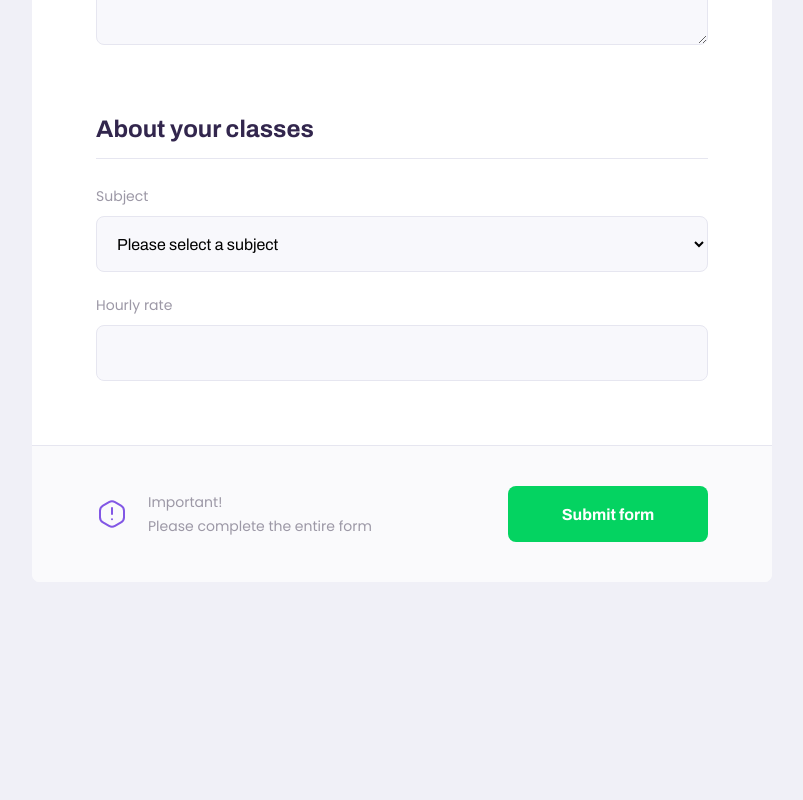
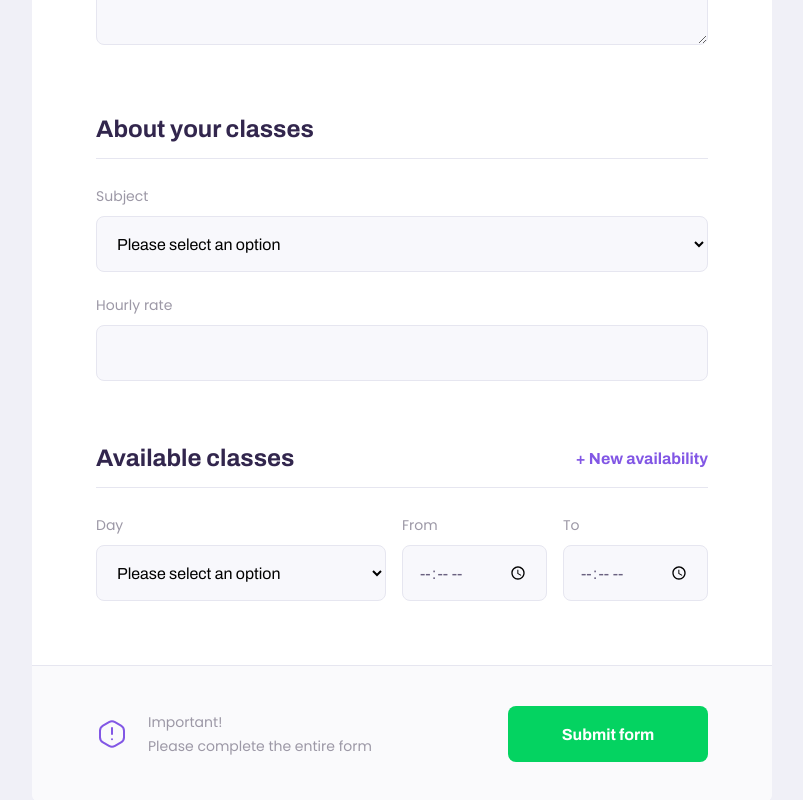
Before and after one commit to feernandobraga/next-level-week-2, a React (Create React App) app in the folder web/: page /give-classes in a window 1280 px wide. Shown: the part 902-1702 px from the top of the page, without its empty margins (238-1041 px from the left). Before the commit the page ends 1484 px from the top, so only its background shows below. Built offline with nearby package versions, Linux system fonts and the light colour scheme.

Commit message:
add state to handle multiple schedules for classes

```diff
--- a/web/src/components/Select/index.tsx
+++ b/web/src/components/Select/index.tsx
@@ -15,9 +15,9 @@
   return (
     <div className="select-block">
       <label htmlFor={name}>{label}</label>
-      <select id={name} {...rest}>
-        <option value="" disabled selected hidden>
-          Please select a subject
+      <select defaultValue="" id={name} {...rest}>
+        <option value="" disabled hidden>
+          Please select an option
         </option>
         {options.map((option) => {
           return (
--- a/web/src/pages/TeacherForm/index.tsx
+++ b/web/src/pages/TeacherForm/index.tsx
@@ -1,4 +1,4 @@
-import React from "react";
+import React, { useState } from "react";
 import Input from "../../components/Input";
 import PageHeader from "../../components/PageHeader";
 
@@ -9,6 +9,12 @@
 import Select from "../../components/Select";
 
 function TeacherForm() {
+  const [scheduleItems, setScheduleItems] = useState([{ week_day: 0, from: "", to: "" }]);
+
+  function addNewScheduleItem() {
+    setScheduleItems([...scheduleItems, { week_day: 0, from: "", to: "" }]);
+  }
+
   return (
     <div id="page-teacher-form" className="container">
       <PageHeader
@@ -43,6 +49,37 @@
           <Input name="cost" label="Hourly rate " />
         </fieldset>
 
+        <fieldset>
+          <legend>
+            Available classes
+            <button type="button" onClick={addNewScheduleItem}>
+              + New availability
+            </button>
+          </legend>
+
+          {scheduleItems.map((scheduleItem) => {
+            return (
+              <div key={scheduleItem.week_day} className="schedule-item">
+                <Select
+                  name="week_day"
+                  label="Day"
+                  options={[
+                    { value: "0", label: "Sunday" },
+                    { value: "1", label: "Monday" },
+                    { value: "2", label: "Tuesday" },
+                    { value: "3", label: "Wednesday" },
+                    { value: "4", label: "Thursday" },
+                    { value: "5", label: "Friday" },
+                    { value: "6", label: "Saturday" },
+                  ]}
+                />
+                <Input name="from" label="From" type="time" />
+                <Input name="to" label="To" type="time" />
+              </div>
+            );
+          })}
+        </fieldset>
+
         <footer>
           <p>
             <img src={warningIcon} alt="Important Warning" />
--- a/web/src/pages/TeacherForm/styles.css
+++ b/web/src/pages/TeacherForm/styles.css
@@ -36,6 +36,19 @@
   width: 100%;
   padding-bottom: 1.6rem;
   border-bottom: 1px solid var(--color-line-in-white);
+}
+
+#page-teacher-form main fieldset legend button {
+  background: none;
+  border: 0;
+  color: var(--color-primary);
+  font: 700 1.6rem Archivo;
+  cursor: pointer;
+  transition: color 0.2s;
+}
+
+#page-teacher-form main fieldset legend button:hover {
+  color: var(--color-primary-dark);
 }
 
 #page-teacher-form main fieldset .input-block + .textarea-block,
@@ -101,6 +114,16 @@
     padding: 0 6.4rem;
   }
 
+  #page-teacher-form main fieldset .schedule-item {
+    display: grid;
+    grid-template-columns: 2fr 1fr 1fr;
+    column-gap: 1.6rem;
+  }
+
+  #page-teacher-form main fieldset .schedule-item .input-block {
+    margin-top: 0 !important;
+  }
+
   #page-teacher-form main footer {
     padding: 4rem 6.4rem;
     display: flex;
--- a/web/src/pages/TeacherList/index.tsx
+++ b/web/src/pages/TeacherList/index.tsx
@@ -1,6 +1,7 @@
 import React from "react";
 import Input from "../../components/Input";
 import PageHeader from "../../components/PageHeader";
+import Select from "../../components/Select";
 import TeacherItem from "../../components/TeacherItem";
 
 import "./styles.css";
@@ -10,8 +11,32 @@
     <div id="page-teacher-list" className="container">
       <PageHeader title="These are the proffys available.">
         <form id="search-teachers">
-          <Input name="subject" label="Subject" />
-          <Input name="week_day" label="Day" />
+          <Select
+            name="subject"
+            label="Subject"
+            options={[
+              { value: "Artes", label: "Arts" },
+              { value: "Biologia", label: "Biology" },
+              { value: "Barista", label: "Barista" },
+              { value: "Javascript", label: "Javascript" },
+              { value: "Music", label: "Music" },
+            ]}
+          />
+
+          <Select
+            name="week_day"
+            label="Day"
+            options={[
+              { value: "0", label: "Sunday" },
+              { value: "1", label: "Monday" },
+              { value: "2", label: "Tuesday" },
+              { value: "3", label: "Wednesday" },
+              { value: "4", label: "Thursday" },
+              { value: "5", label: "Friday" },
+              { value: "6", label: "Saturday" },
+            ]}
+          />
+
           <Input name="time" label="Time" type="time" />
         </form>
       </PageHeader>
--- a/web/src/pages/TeacherList/styles.css
+++ b/web/src/pages/TeacherList/styles.css
@@ -30,7 +30,8 @@
     bottom: -28px;
   }
 
-  #search-teachers .input-block + .input-block {
+  #search-teachers .input-block + .input-block,
+  #search-teachers .select-block + .select-block {
     margin-top: 0;
   }
 
```
Also changed, not shown: 1 other file (tests, documents, lock files or other folders).
